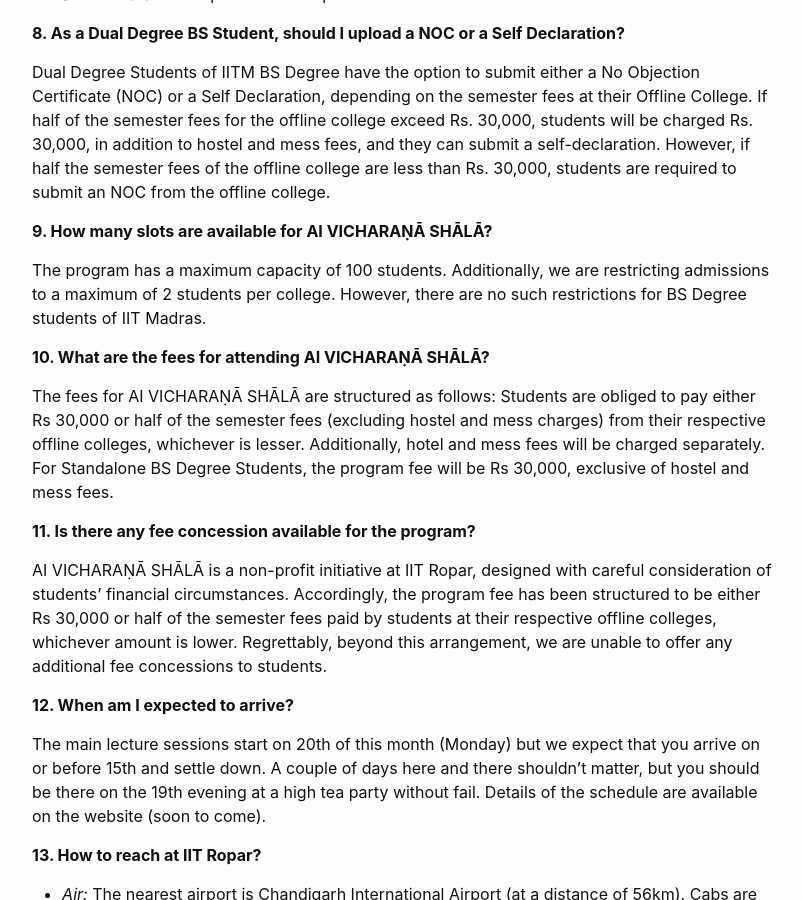
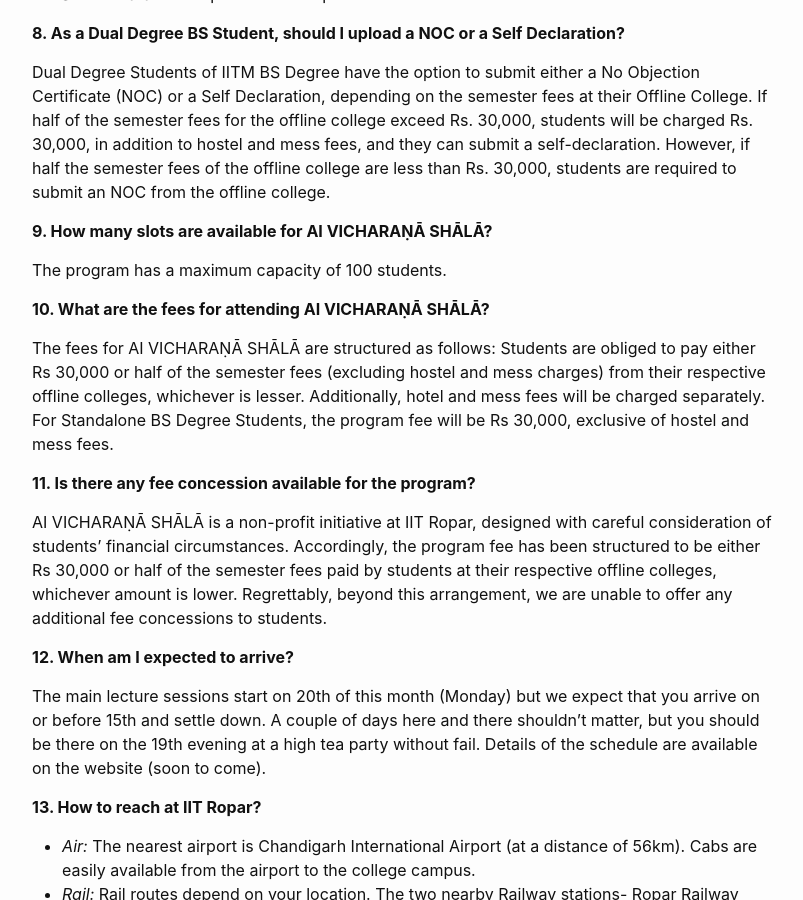
Before and after one commit to sudarshansudarshan/aicamp, a Jekyll site: the page built from Faq.md, in a window 1280 px wide and 900 px high, scrolled down 1832 px. Shown: the whole window, without its empty margins (238-1041 px from the left). Built offline with Jekyll 4.4.1, drawn with Linux system fonts in a browser that asks for light colours.

Commit message:
Update Faq.md

```diff
--- a/Faq.md
+++ b/Faq.md
@@ -64,8 +64,7 @@
 
 **9. How many slots are available for AI VICHARAṆĀ SHĀLĀ?**
 
-The program has a maximum capacity of 100 students. Additionally, we are restricting admissions to a maximum of 2 students per college. However, there are no such restrictions for BS Degree students of IIT Madras.
-
+The program has a maximum capacity of 100 students.
 
 **10. What are the fees for attending AI VICHARAṆĀ SHĀLĀ?**
 
```
